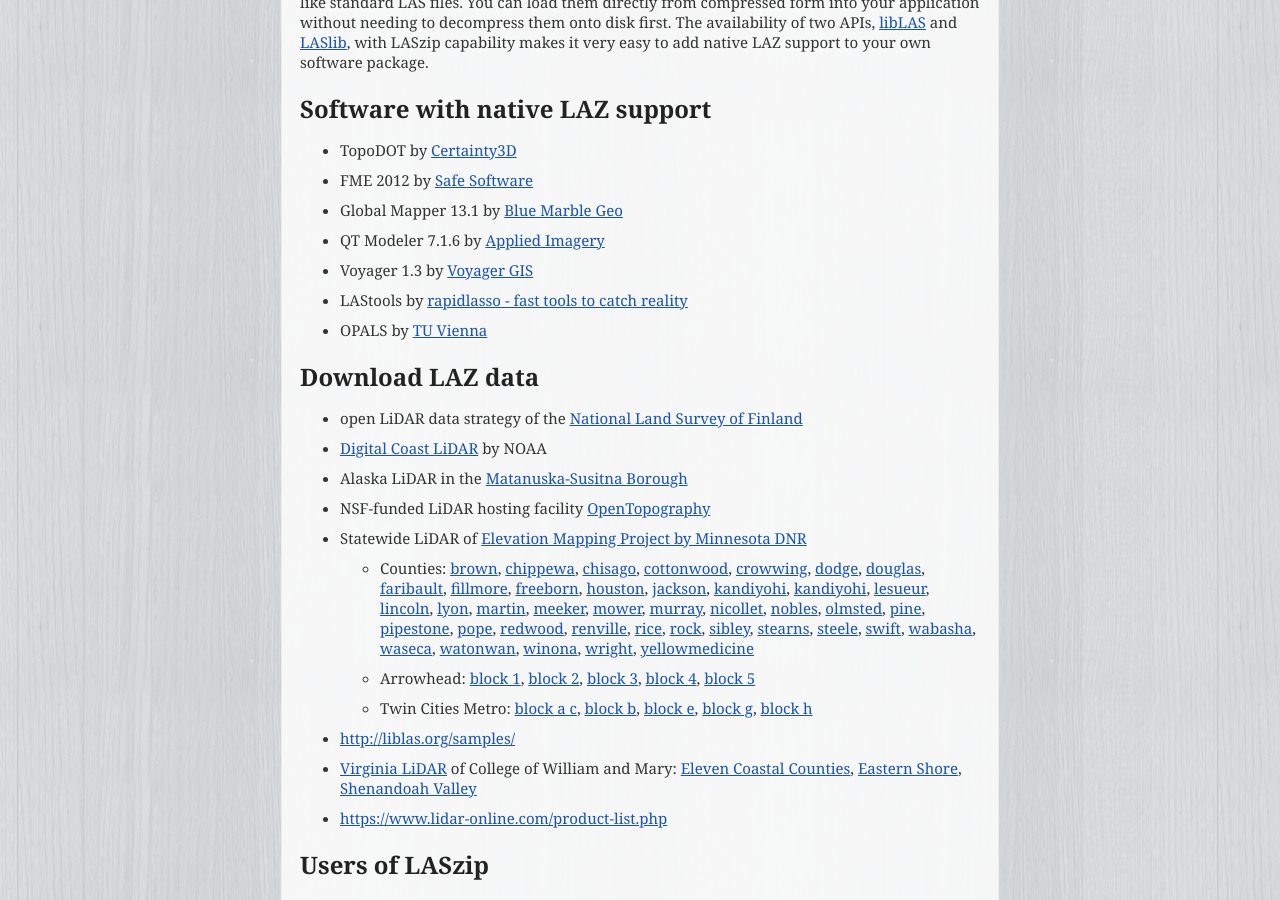
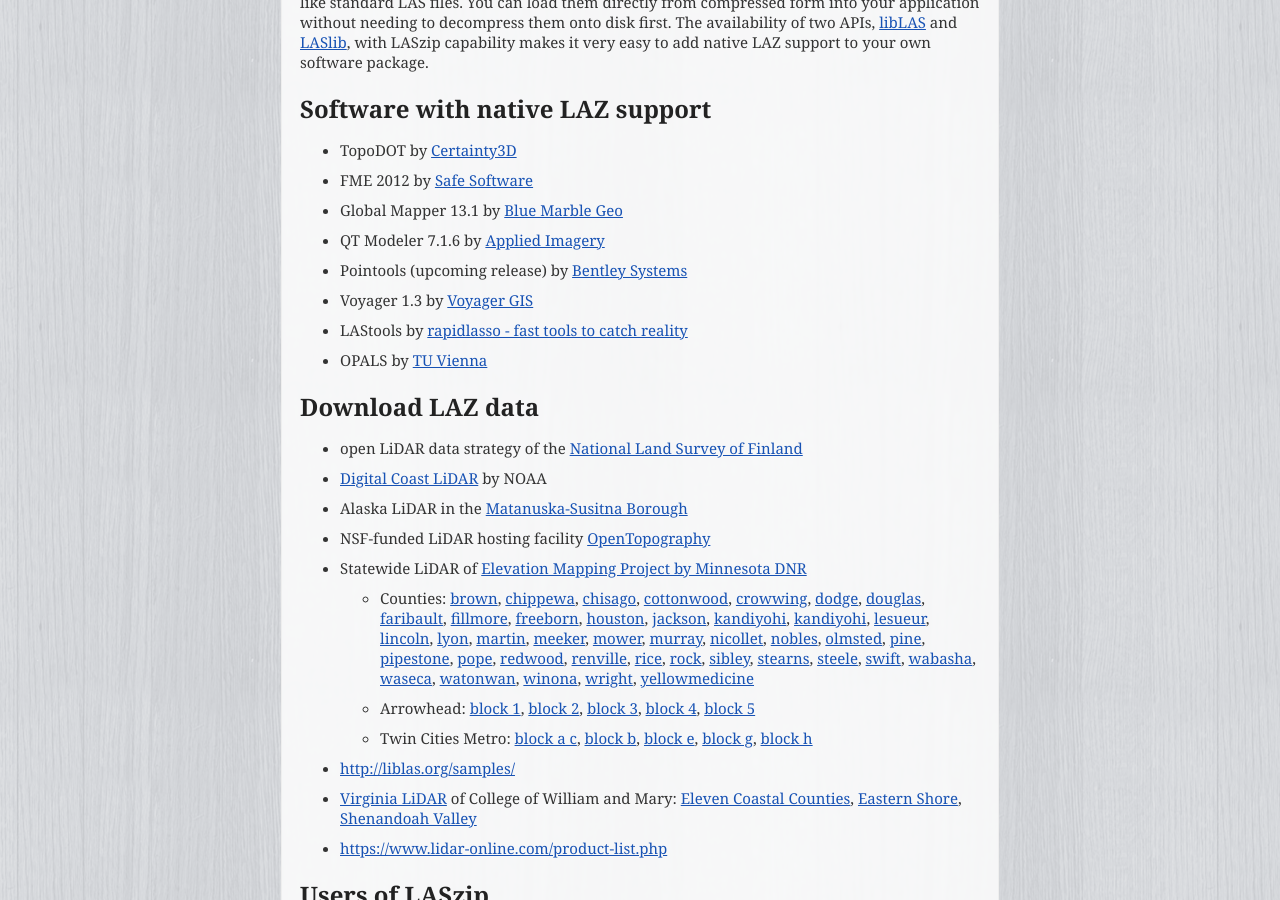
Before and after one commit to LASzip/LASzip, a Sphinx documentation site: the page built from docs/source/index.rst, in a window 1280 px wide and 900 px high, scrolled down 1218 px. Built offline with Sphinx 7.4.7, drawn with Linux system fonts in a browser that asks for light colours.

Commit message:
adding pointools news

```diff
--- a/docs/source/index.rst
+++ b/docs/source/index.rst
@@ -83,6 +83,7 @@
 * FME 2012 by `Safe Software <http://www.safe.com/>`_
 * Global Mapper 13.1 by `Blue Marble Geo <http://www.bluemarblegeo.com/>`_
 * QT Modeler 7.1.6 by `Applied Imagery <http://www.appliedimagery.com/>`_
+* Pointools (upcoming release) by `Bentley Systems <http://www.pointools.com/>`_
 * Voyager 1.3 by `Voyager GIS <http://www.voyagergis.com/>`_
 * LAStools by `rapidlasso - fast tools to catch reality <http://rapidlasso.com/>`_
 * OPALS by `TU Vienna <http://www.ipf.tuwien.ac.at/opals/>`_
```
